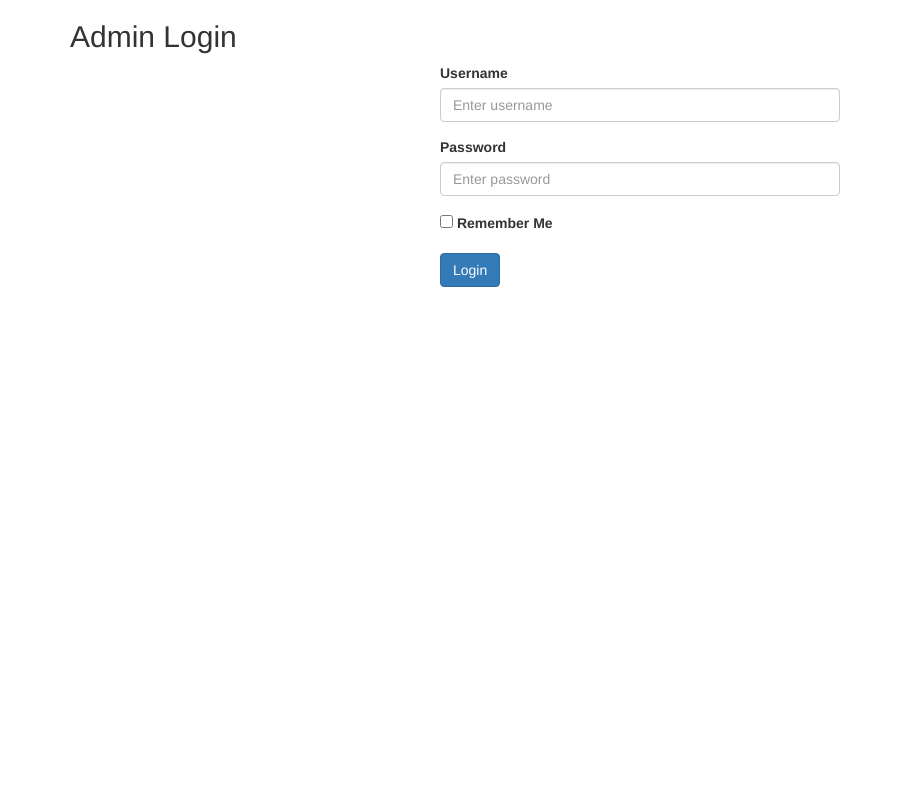
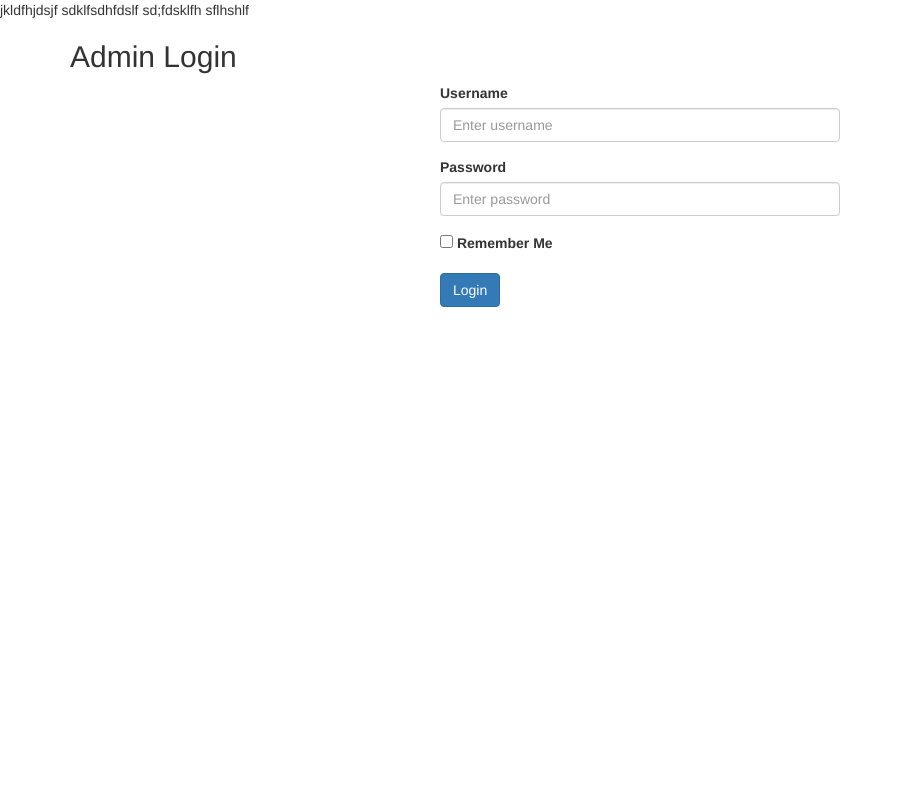
Before and after one commit to Madeeha097/onlineexamportal, a PHP site: page /login.php in a window 1280 px wide. Shown: the whole page, without its empty margins (0-903 px from the left). Run offline with PHP 8.4, Linux system fonts and the light colour scheme.

Commit message:
dummy data added

```diff
--- a/admin/views/login.php
+++ b/admin/views/login.php
@@ -9,7 +9,8 @@
         <link rel="stylesheet" href="https://maxcdn.bootstrapcdn.com/bootstrap/3.4.1/css/bootstrap.min.css">
 
     </head>
-
+jkldfhjdsjf sdklfsdhfdslf
+sd;fdsklfh sflhshlf
 <!-- Content -->
 <div class="container mt-4">
   <!-- Login Page -->
```
